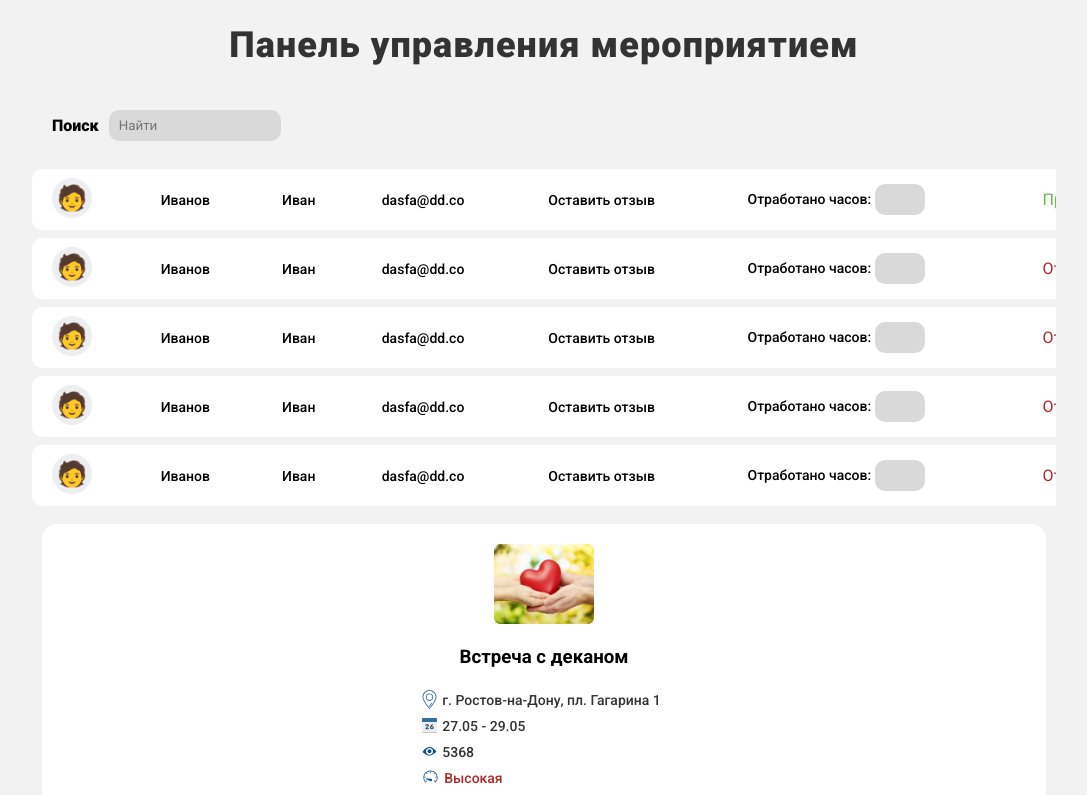
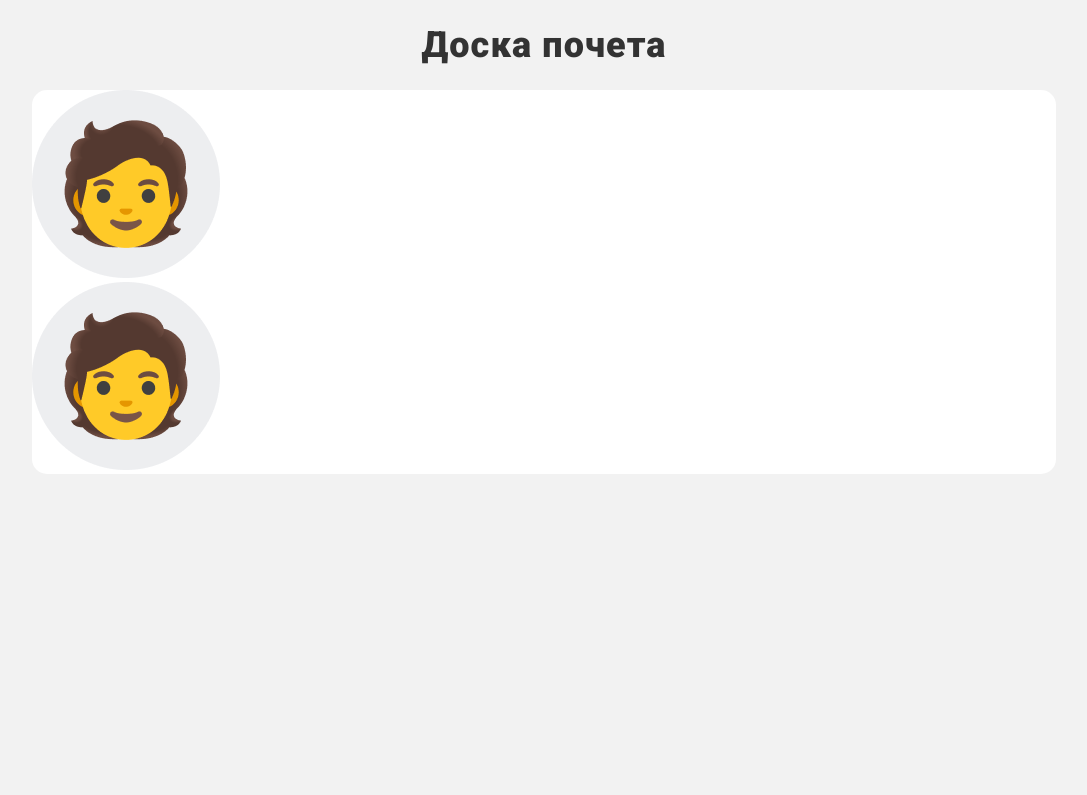
Before and after one commit to FreeBetSocial/cityhack11_06, a React (Vite) app: page / in a window 1280 px wide. Shown: the top 795 px of the page, without its empty margins (96-1183 px from the left). Built offline with nearby package versions, Linux system fonts and the light colour scheme.

Commit message:
Исправ

```diff
--- a/src/App.jsx
+++ b/src/App.jsx
@@ -2,13 +2,15 @@ import Profile from "./components/profile/profile";
 import News from "./components/news/news";
 import View from "./components/View/view";
 import ManPan from "./components/ManPan/manpan";
+import Dash from "./components/DashBoard/dash"
 
 const App = ()=>{
     return (
         <div>
             {/* <News/> */}
             {/* <View/> */}
-            <ManPan/>
+            <Dash/>
+            {/* <ManPan/> */}
             {/* <Profile/> */}
         </div>
     )
--- /dev/null
+++ b/src/components/DashBoard/dash.jsx
@@ -0,0 +1,23 @@
+import classes from "./dash.module.scss"
+import img1 from "../../img/avatar_profile.png"
+
+const Dash =()=>{
+    return (
+        <div className={"content"}>
+            <div className={classes.Dash}>
+                <h1>Доска почета</h1>
+                    <div className={classes.row_dash}>
+                        <div className={classes.banner6}>
+                            <div className={classes.col_dash}>
+                               <img src={img1}/>
+                            </div>
+                            <div className={classes.col_dash}>
+                               <img src={img1}/>
+                            </div>
+                        </div>
+                    </div>
+            </div>
+        </div>
+    )
+}
+export default Dash;
--- /dev/null
+++ b/src/components/DashBoard/dash.module.scss
@@ -0,0 +1,24 @@
+.Dash{
+h1{
+    font-weight: 800;
+    font-size: 36px;
+    line-height: 42px;
+    letter-spacing: 0.03em;
+    color: #333333;
+    display: flex;
+    flex-direction: column;
+    align-items: center;
+    }
+    .banner6{
+        background: #FFFFFF;
+        border-radius: 15px;
+    }
+
+
+
+
+
+
+
+
+}
```
